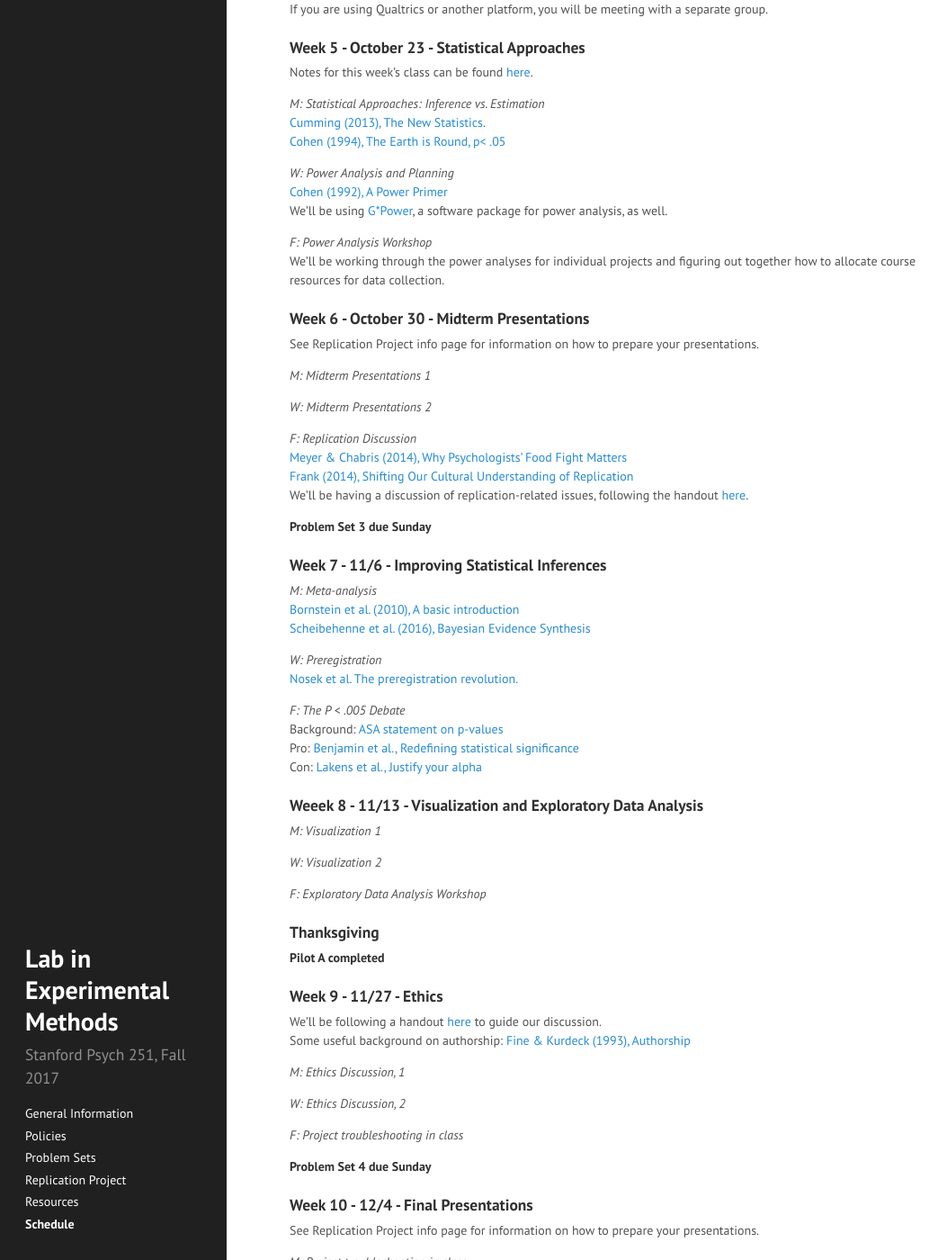
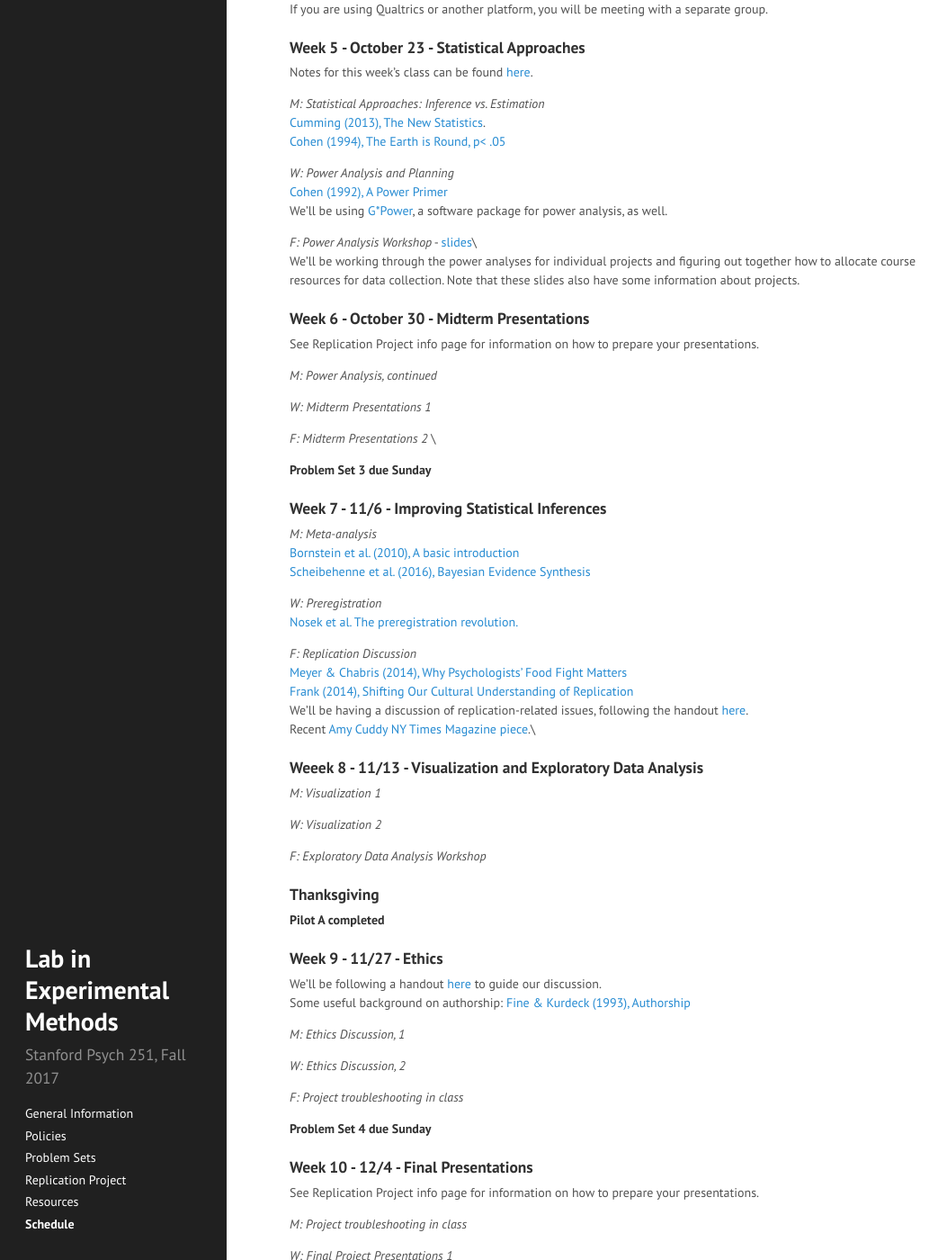
Before and after one commit to psych251/old_website, a Jekyll site: the page built from schedule.md, in a window 1280 px wide and 1400 px high, scrolled down 1292 px. Shown: the whole window at 90% size, without its empty margins (0-1053 px from the left). Built offline with Jekyll 4.4.1, drawn with Linux system fonts in a browser that asks for light colours.

Commit message:
Update schedule.md

```diff
--- a/schedule.md
+++ b/schedule.md
@@ -39,7 +39,7 @@ In this section, we'll be working through additional data tidying practice.
 *M: Design of Experiments* - [slides](slides/3a-design.pdf)\\
 [Rosenthal & Rosnow (1991). Design of Experiments](https://drive.google.com/open?id=0B49TdRlL2Z3Ecm5SV0hBWTdqb2s&authuser=0).
 
-*W: Measurement, Reliability, and Validity*\\
+*W: Measurement, Reliability, and Validity* - [slides](slides/3b-measurement.pdf)\\\\
 [Stevens (1946)](https://drive.google.com/open?id=0B49TdRlL2Z3EWnA0SU1VZHJpeW8&authuser=0)\\
 [Crohnbach & Meehl (1955), Construct Validity](https://marces.org/EDMS623/Cronbach%20LJ%20&%20Meehl%20PE%20(1955)%20Construct%20validity%20in%20psychological%20tests.pdf)\\
 Optional: [Krosnick & Presser (2010). Question and Questionnaire Design.](http://old-classes.design4complexity.com/7702-F13/survey-interviews/2010%20Handbook%20of%20Survey%20Research.pdf) This chapter is *the* resource for how to design individual questions in a questionnaire.
@@ -52,7 +52,7 @@ TAs will lead a discussion about design of experiments, reliability, and validit
 ### Week 4 - October 16 - Gathering Data
 Make sure you have an [MTurk](http://www.mturk.com) requester account before class on Wednesday. You can also check out [Prolific](https://www.prolific.ac/) for an alternative.
 
-*M: Sampling*\\
+*M: Sampling* - [slides](slides/4a-sampling.pdf)\\\\
 [Rosenthal & Rosnow (1991), Sampling](https://drive.google.com/open?id=0B49TdRlL2Z3Ec1FSbExxYmhJTGs&authuser=0)
 
 *W: Experiments 1: MTurk* [[slides]](https://drive.google.com/file/d/0B49TdRlL2Z3EdDRlVDhlSVViZ28/view)\\
@@ -76,23 +76,18 @@ Notes for this week's class can be found [here](https://docs.google.com/document
 [Cohen (1992), A Power Primer](https://drive.google.com/file/d/0B49TdRlL2Z3Edkhwd05ZUkpweTQ/view)\\
 We'll be using [G*Power](http://www.gpower.hhu.de/en.html), a software package for power analysis, as well.
 
-*F: Power Analysis Workshop*\\
-We'll be working through the power analyses for individual projects and figuring out together how to allocate course resources for data collection.
+*F: Power Analysis Workshop* - [slides](slides/5c-power.pdf)\\\\
+We'll be working through the power analyses for individual projects and figuring out together how to allocate course resources for data collection. Note that these slides also have some information about projects.
 
 ### Week 6 - October 30 - Midterm Presentations
 
 See Replication Project info page for information on how to prepare your presentations.
 
-*M: Midterm Presentations 1*
+*M: Power Analysis, continued*
 
+*W: Midterm Presentations 1*
 
-*W: Midterm Presentations 2*
-
-
-*F: Replication Discussion*\\
-[Meyer & Chabris (2014), Why Psychologists' Food Fight Matters](http://www.slate.com/articles/health_and_science/science/2014/07/replication_controversy_in_psychology_bullying_file_drawer_effect_blog_posts.html)\\
-[Frank (2014), Shifting Our Cultural Understanding of Replication](http://babieslearninglanguage.blogspot.com/2014/06/shifting-our-cultural-understanding-of.html)\\
-We'll be having a discussion of replication-related issues, following the handout [here](https://docs.google.com/document/d/16jCs8oVaUOG_O1l0T1BGMCXU6uNITjiOWqEsmmveLxc/edit).
+*F: Midterm Presentations 2* \\
 
 **Problem Set 3 due Sunday**
 
@@ -105,10 +100,11 @@ We'll be having a discussion of replication-related issues, following the handou
 *W: Preregistration*\\
 [Nosek et al. The preregistration revolution.](https://osf.io/2dxu5)
 
-*F: The P < .005 Debate*\\
-Background: [ASA statement on p-values](http://amstat.tandfonline.com/doi/abs/10.1080/00031305.2016.1154108)\\
-Pro: [Benjamin et al., Redefining statistical significance](https://osf.io/preprints/psyarxiv/mky9j/)\\
-Con: [Lakens et al., Justify your alpha](https://psyarxiv.com/9s3y6)
+*F: Replication Discussion*\\
+[Meyer & Chabris (2014), Why Psychologists' Food Fight Matters](http://www.slate.com/articles/health_and_science/science/2014/07/replication_controversy_in_psychology_bullying_file_drawer_effect_blog_posts.html)\\
+[Frank (2014), Shifting Our Cultural Understanding of Replication](http://babieslearninglanguage.blogspot.com/2014/06/shifting-our-cultural-understanding-of.html)\\
+We'll be having a discussion of replication-related issues, following the handout [here](https://docs.google.com/document/d/16jCs8oVaUOG_O1l0T1BGMCXU6uNITjiOWqEsmmveLxc/edit).\\
+Recent [Amy Cuddy NY Times Magazine piece](https://www.nytimes.com/2017/10/18/magazine/when-the-revolution-came-for-amy-cuddy.html).\\
 
 ### Weeek 8 - 11/13 - Visualization and Exploratory Data Analysis
 
```
